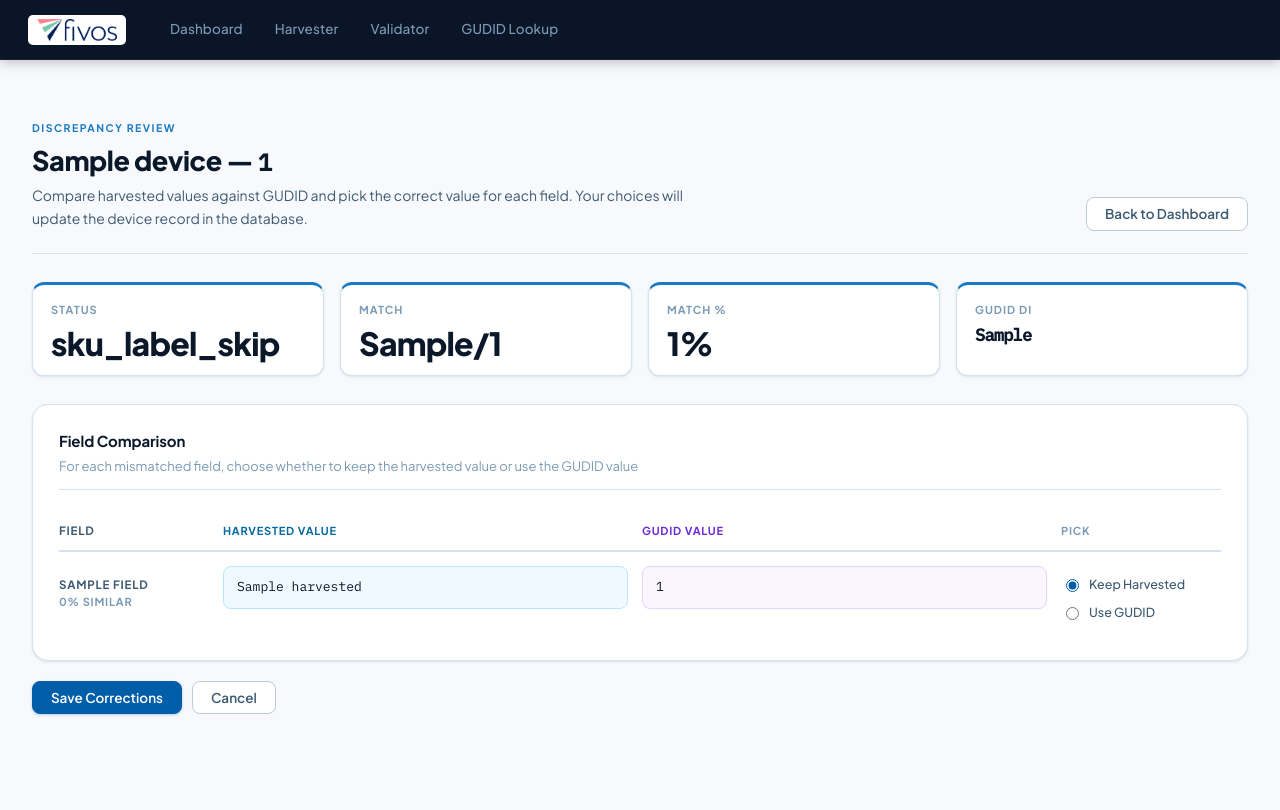
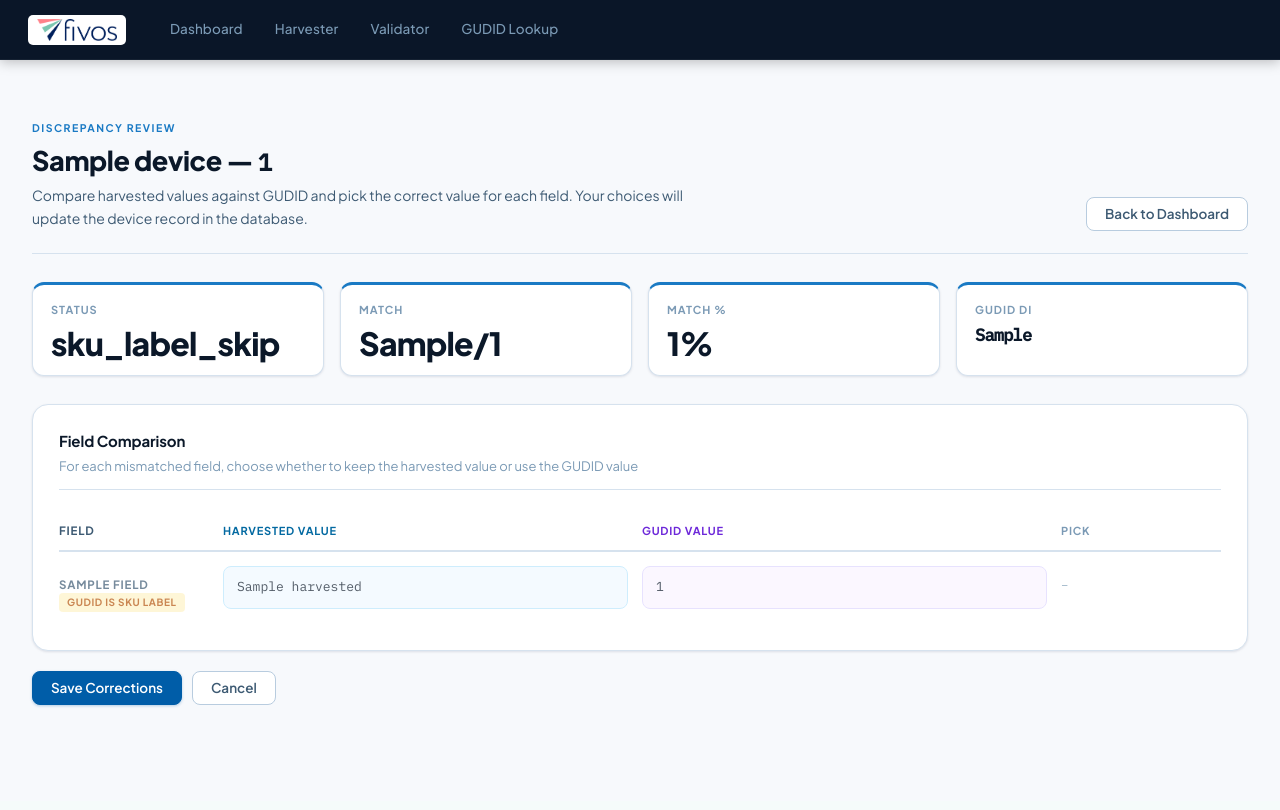
Before and after one commit to JasonSonith/Fivos_Senior_Project, a FastAPI app: template app/templates/review.html in a window 1280 px wide. After the commit the page ends 707 px from the top, so only its background shows below. Run offline with FastAPI, Linux system fonts and the light colour scheme; the template is opened without the code that fills it: most values are stand-ins (such as "Sample title", 1, 10 or a date in 2020).

Commit message:
feat(review): status-keyed badge rendering + informational rows
Per-field comparison rows now render one of six status badges (match /
mismatch / corporate_alias / both_null / sku_label_skip / not_compared)
with distinct colors. Informational rows (both_null, sku_label_skip)
render at 0.7 opacity and suppress the radio picker. Corporate-alias
rows display the canonical parent company name. Removed the legacy
"match" key from the route-layer fields dict now that the template
reads "status" directly.

Co-Authored-By: Claude Opus 4.7 (1M context) <noreply@anthropic.com>

```diff
--- a/app/routes/review.py
+++ b/app/routes/review.py
@@ -58,13 +58,9 @@ def review_page(request: Request, validation_id: str):
         gudid_val = comp_g if comp_g is not None else gudid_record.get(field_key, "N/A")
 
         status = _field_status(comp)
-
+        similarity = None
         if field_key == "deviceDescription":
             similarity = comp.get("similarity") if comp.get("similarity") is not None else comp.get("description_similarity", 0)
-            legacy_match = None  # preserve template "% similar" rendering until Task 8
-        else:
-            similarity = None
-            legacy_match = True if status == "match" else (False if status == "mismatch" else None)
 
         fields.append({
             "key": field_key,
@@ -72,7 +68,7 @@ def review_page(request: Request, validation_id: str):
             "harvested": harvested_val,
             "gudid": gudid_val,
             "status": status,
-            "match": legacy_match,
+            "alias_group": comp.get("alias_group"),
             "similarity": similarity,
         })
 
--- a/app/static/css/styles.css
+++ b/app/static/css/styles.css
@@ -41,6 +41,10 @@
     --success:     #047857;
     --warning:     #B45309;
     --danger:      #B91C1C;
+    --info:        #1d4ed8;
+    --info-bg:     #eff6ff;
+    --muted-bg:    #f3f4f6;
+    --warning-bg:  #fef3c7;
 
     /* Shadows */
     --shadow-sm:   0 1px 2px rgba(0,30,70,.05);
@@ -1162,3 +1166,25 @@ a {
     font-size: 13px;
     word-break: break-all;
 }
+
+/* ── Match-Status Badges ──────────────────────────── */
+
+.match-status {
+    display: inline-block;
+    padding: 2px 8px;
+    border-radius: 4px;
+    font-size: 10px;
+    font-weight: 700;
+    letter-spacing: .06em;
+    text-transform: uppercase;
+}
+.match-status.match          { background: rgba(34, 197, 94, 0.1);  color: var(--success); }
+.match-status.mismatch       { background: rgba(239, 68, 68, 0.1);  color: var(--danger);  }
+.match-status.alias          { background: var(--info-bg);          color: var(--info);    }
+.match-status.both-null      { background: var(--muted-bg);         color: var(--muted);   }
+.match-status.sku-skip       { background: var(--warning-bg);       color: var(--warning); }
+.match-status.not-compared   { background: var(--muted-bg);         color: var(--muted);   }
+
+.review-field-row.informational {
+    opacity: 0.7;
+}
--- a/app/templates/review.html
+++ b/app/templates/review.html
@@ -94,39 +94,46 @@
         </div>
 
         {% for f in fields %}
-        <div class="review-field-row {% if f.match is true %}matched{% endif %}">
+        <div class="review-field-row
+            {% if f.status == 'match' %}matched{% endif %}
+            {% if f.status in ['both_null', 'sku_label_skip'] %}informational{% endif %}">
             <div class="review-field-name">
                 {{ f.label }}
-                {% if f.match is true %}
-                <br><span class="match-yes" style="font-size: 11px;">MATCH</span>
-                {% elif f.match is false %}
-                <br><span class="match-no" style="font-size: 11px;">MISMATCH</span>
-                {% elif f.similarity is not none %}
-                <br><span style="font-size: 11px; color: var(--muted);">{{ "%.0f"|format((f.similarity or 0) * 100) }}% similar</span>
+                <br>
+                {% if f.status == 'match' %}
+                    <span class="match-status match">Match</span>
+                    {% if f.similarity is not none %}
+                        <span style="font-size: 11px; color: var(--muted); margin-left: 6px;">{{ "%.0f"|format((f.similarity or 0) * 100) }}% similar</span>
+                    {% endif %}
+                {% elif f.status == 'mismatch' %}
+                    <span class="match-status mismatch">Mismatch</span>
+                {% elif f.status == 'corporate_alias' %}
+                    <span class="match-status alias">Alias &rarr; {{ f.alias_group }}</span>
+                {% elif f.status == 'both_null' %}
+                    <span class="match-status both-null">No Data</span>
+                {% elif f.status == 'sku_label_skip' %}
+                    <span class="match-status sku-skip">GUDID is SKU label</span>
+                {% elif f.status == 'not_compared' %}
+                    <span class="match-status not-compared">Not Compared</span>
                 {% endif %}
             </div>
-
             <div class="review-value harvested">
                 {% if f.harvested is none %}N/A{% else %}{{ f.harvested }}{% endif %}
             </div>
-
             <div class="review-value gudid">
                 {% if f.gudid is none %}N/A{% else %}{{ f.gudid }}{% endif %}
             </div>
-
             <div class="review-pick">
-                {% if f.match is true %}
-                <input type="hidden" name="choice_{{ f.key }}" value="harvested">
-                <span style="color: var(--success); font-size: 13px;">Matched</span>
+                {% if f.status in ['mismatch', 'not_compared'] %}
+                    <label><input type="radio" name="choice_{{ f.key }}" value="harvested" checked> Keep Harvested</label>
+                    <label><input type="radio" name="choice_{{ f.key }}" value="gudid"> Use GUDID</label>
+                {% elif f.status in ['match', 'corporate_alias'] %}
+                    <input type="hidden" name="choice_{{ f.key }}" value="harvested">
+                    <span style="color: var(--success); font-size: 13px;">
+                        {% if f.status == 'corporate_alias' %}Matched via alias{% else %}Matched{% endif %}
+                    </span>
                 {% else %}
-                <label>
-                    <input type="radio" name="choice_{{ f.key }}" value="harvested" checked>
-                    Keep Harvested
-                </label>
-                <label>
-                    <input type="radio" name="choice_{{ f.key }}" value="gudid">
-                    Use GUDID
-                </label>
+                    <span style="color: var(--muted); font-size: 13px;">&ndash;</span>
                 {% endif %}
             </div>
         </div>
```
